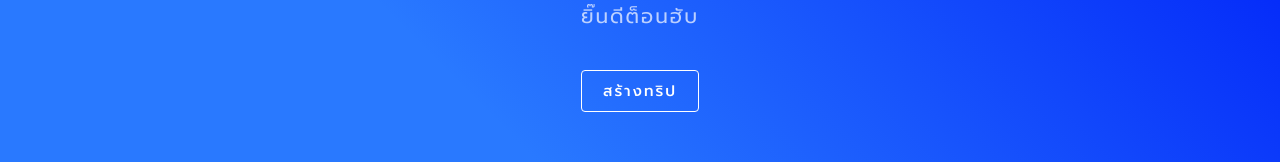
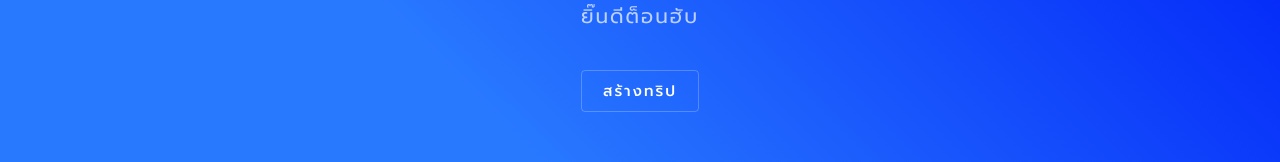
Before and after one commit to AnuchitO/fe-jugbaht, a React (Create React App) app: page / in a window 1280 px wide. Shown: the part 343-505 px from the top of the page. Built offline with nearby package versions, Linux system fonts and the light colour scheme.

Commit message:
background create trip transparent

```diff
--- a/src/components/Welcome/Welcome.module.scss
+++ b/src/components/Welcome/Welcome.module.scss
@@ -35,6 +35,7 @@
 .createTripButton {
   color: white;
   font-weight: 500;
-  border-color: white;
+  border: 1px solid rgba(255, 255, 255, 0.23);
+  background: transparent;
   letter-spacing: 2px;
 }
```
